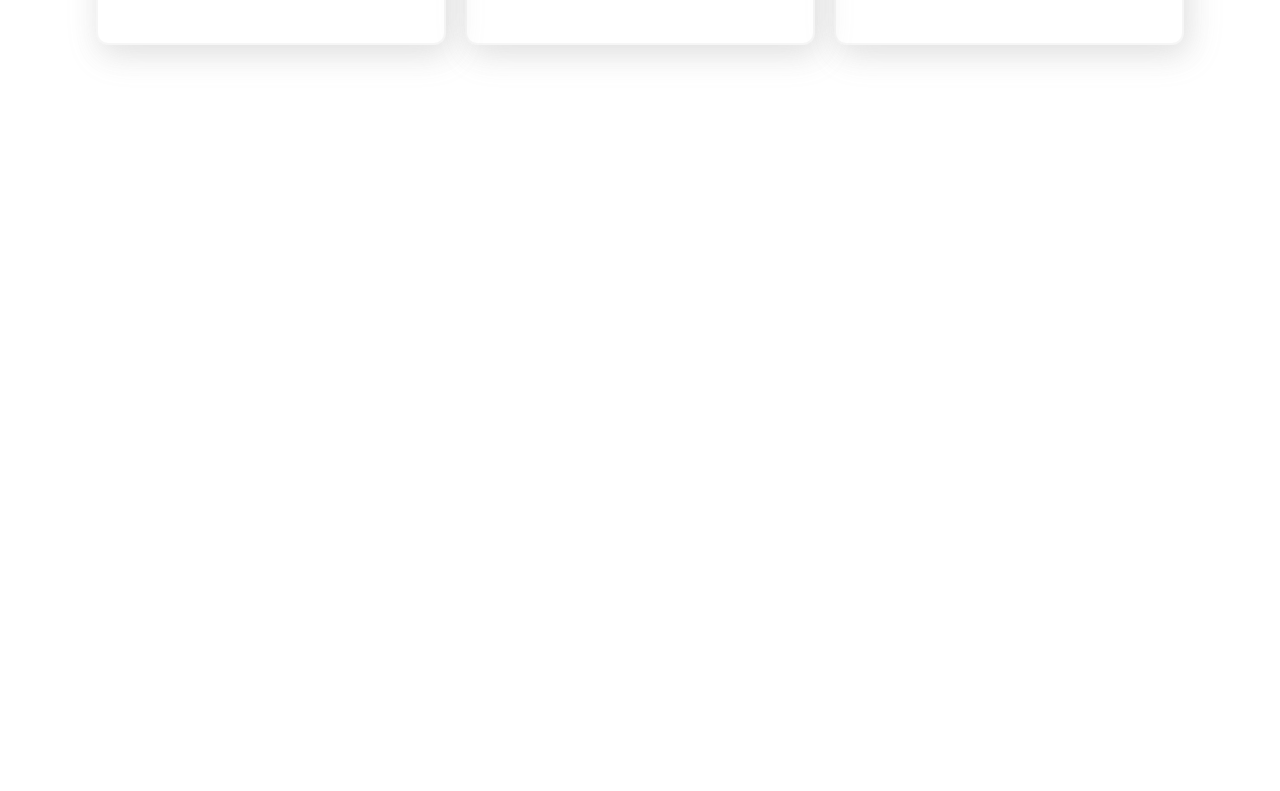
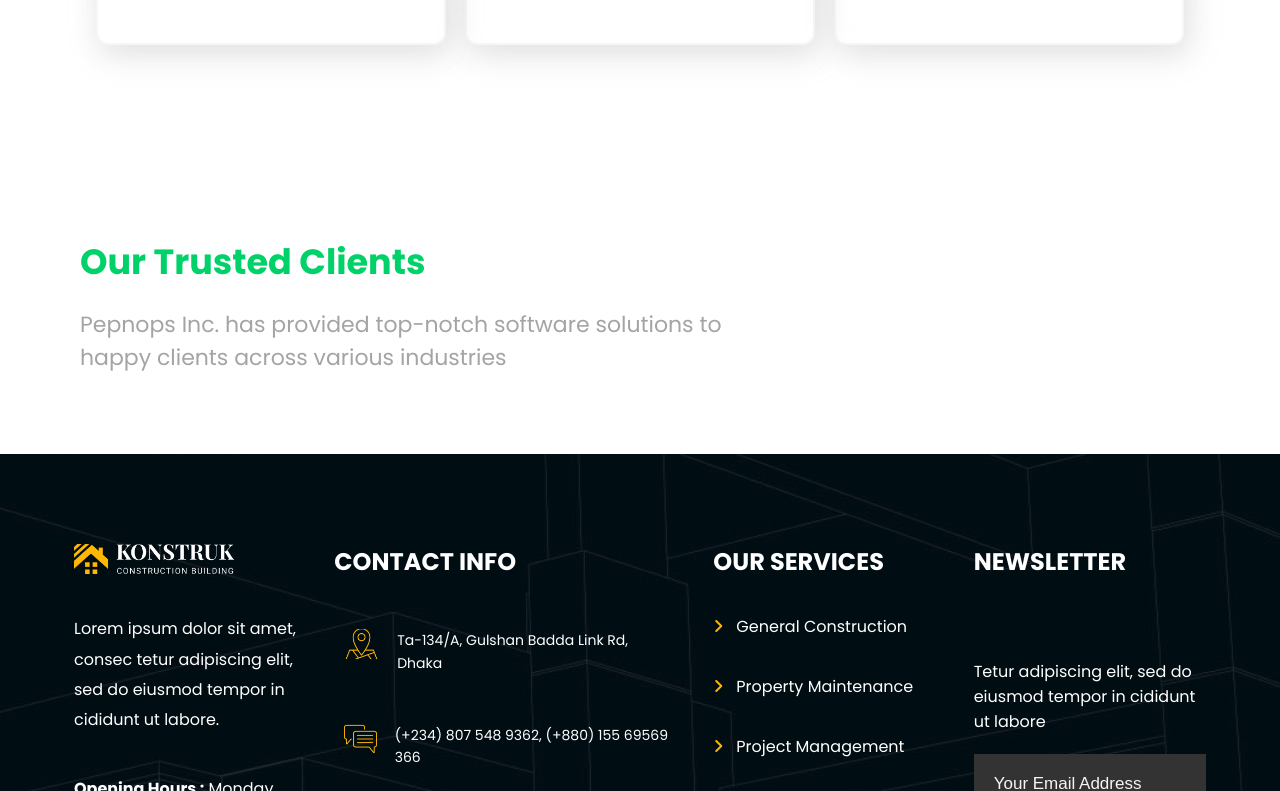
Before and after one commit to TheMoeEntity/pepnops-home, a Next.js app in the folder client/: page / in a window 1280 px wide. Shown: the part 2009-2800 px from the top of the page. Before the commit the page ends 2164 px from the top, so only its background shows below. Built offline with nearby package versions, Linux system fonts and the light colour scheme.

Commit message:
latest changes

```diff
--- a/client/app/page.tsx
+++ b/client/app/page.tsx
@@ -1,7 +1,8 @@
-import About from '@/components/About'
-import Hero from '@/components/Hero'
-import Products from '@/components/Products'
-import styles from './page.module.css'
+import About from "@/components/About";
+import Hero from "@/components/Hero";
+import Products from "@/components/Products";
+import Sponsors from "@/components/Sponsors";
+import styles from "./page.module.css";
 
 export default function Home() {
   return (
@@ -9,6 +10,7 @@ export default function Home() {
       <Hero />
       <About />
       <Products />
+      <Sponsors />
     </main>
-  )
+  );
 }
--- /dev/null
+++ b/client/components/Footer/index.module.css
@@ -0,0 +1,194 @@
+/* /////FOOOTER SECTION ----------------------------- */
+
+.footer {
+  width: 100%;
+  height: auto;
+  background-image: url("/images/footer-bg.jpeg");
+  background-size: cover;
+  background-position: center;
+  padding: 40px 60px;
+  color: white;
+  position: relative;
+}
+.grid {
+  width: 100%;
+  height: 85%;
+  margin-top: 40px;
+  display: flex;
+  flex-flow: row wrap;
+}
+.grid > div {
+  flex: 20%;
+  margin: 10px 14px;
+}
+.grid > div h2 {
+  font-size: 24px;
+}
+.grid > div:nth-child(2) > div {
+  display: flex;
+  margin: 50px 10px;
+  font-size: 14px;
+}
+.grid > div:nth-child(2) {
+  flex-grow: 3;
+}
+.icons {
+  width: 55%;
+  margin-top: 50px;
+  display: flex;
+  justify-content: space-between;
+}
+.grid > div:nth-child(2) > div > div:nth-child(1) {
+  width: 35px;
+  height: 30px;
+  position: relative;
+  margin-right: 18px;
+  overflow: hidden;
+}
+.grid > div:nth-child(2) > div > div:nth-child(2) {
+  line-height: 1.6;
+}
+.grid > div:nth-child(3) > div {
+  margin: 35px 0;
+  cursor: pointer;
+}
+.grid > div:nth-child(3) > div i {
+  margin-right: 13px;
+  color: #ffb703;
+}
+.grid > div:nth-child(1) p {
+  width: 100%;
+  margin-top: 40px;
+  line-height: 1.9;
+  margin-bottom: 40px;
+  color: white;
+}
+.logo {
+  width: 235.8px;
+  height: 44px;
+  width: 160.77px;
+  height: 30px;
+  position: relative;
+}
+.logo img {
+  object-fit: cover;
+}
+.grid > div:last-child form {
+  margin-top: 80px;
+  width: 100%;
+  height: auto;
+  padding-bottom: 30px;
+}
+.grid > div:last-child form input {
+  background-color: #333333;
+  width: 100%;
+  height: 60px;
+  padding: 0 20px;
+  font-size: 17px;
+  margin-top: 20px;
+  color: white;
+  border: none;
+  outline: none;
+}
+.grid > div:last-child form input::placeholder {
+  color: whitesmoke;
+}
+.grid > div:last-child form button {
+  width: 100%;
+  height: 65px;
+  background-color: #ffb703;
+  font-weight: bold;
+  border: none;
+  font-size: 17px;
+  color: black;
+  margin-top: 20px;
+}
+.copyright {
+  width: 100%;
+  height: 67.2px;
+  background: rgba(51, 51, 51, 0.4);
+  display: flex;
+  align-items: center;
+  justify-content: space-between;
+  padding: 0 30px;
+}
+.copyright > div {
+  width: fit-content;
+  height: fit-content;
+}
+.copyright ul li {
+  display: inline-block !important;
+  text-decoration: none;
+  display: flex;
+  flex-flow: row wrap;
+  align-items: center;
+  width: fit-content;
+  margin: 0 10px;
+}
+.copyright > div ul li i {
+  margin: 0 12px;
+  color: #ffb703;
+  font-size: 8px;
+}
+@media screen and (max-width: 400px) {
+  .footer {
+    padding: 40px 15px !important;
+  }
+  .grid > div:nth-child(2) > div > div:nth-child(1) {
+    height: 50px !important;
+    width: 50px !important;
+    transform: scale(0.85);
+  }
+}
+@media screen and (max-width: 560px) {
+  .footer {
+    padding: 40px 30px !important;
+  }
+  .copyright {
+    padding: 20px 40px !important;
+  }
+  .copyright ul li {
+    margin: 5px 10px;
+  }
+}
+@media screen and (max-width: 920px) {
+  .grid {
+    flex-flow: column wrap;
+  }
+  .grid > div {
+    margin: 30px 0;
+  }
+  .grid > div:last-child {
+    margin-bottom: 120px;
+  }
+  .footer {
+    padding: 40px 80px;
+  }
+  .icons {
+    width: fit-content;
+  }
+  .icons i {
+    margin: 0 10px;
+  }
+  .grid > div:nth-child(2) > div > div:nth-child(1) {
+    height: 45px;
+    width: 45px;
+    transform: scale(0.85);
+  }
+  .copyright {
+    position: absolute;
+    bottom: 0;
+    left: 0;
+    flex-flow: row wrap;
+    justify-content: center;
+    height: auto;
+    padding: 20px 0;
+    font-size: 14px;
+    text-align: center;
+  }
+  .copyright > div:nth-child(1) {
+    order: 2;
+    margin-top: 20px;
+    font-weight: bold;
+  }
+}
--- a/client/components/Footer/index.tsx
+++ b/client/components/Footer/index.tsx
@@ -1,7 +1,150 @@
 import React from "react";
+import Image from "next/image";
+import Link from "next/link";
+import styles from "./index.module.css";
+import logo from "../../public/images/logo-white.png";
+import icon1 from "../../public/images/1.png";
+import icon2 from "../../public/images/2.png";
+import icon3 from "../../public/images/3.png";
 
 const Footer = () => {
-  return <div></div>;
+  return (
+    <div className={styles.footer}>
+      <div className={styles.grid}>
+        <div>
+          <div className={styles.logo}>
+            <Image
+              src={logo}
+              objectFit="cover"
+              alt="card-image"
+              layout="fill"
+              quality={100}
+              priority={true}
+              sizes="(max-width: 768px) 100vw, (max-width: 1200px) 50vw, 33vw"
+            />
+          </div>
+          <p>
+            Lorem ipsum dolor sit amet, consec tetur adipiscing elit, sed do
+            eiusmod tempor in cididunt ut labore.
+          </p>
+          <strong>Opening Hours :</strong> Monday Sat: 9am to 6pm
+          <div className={styles.icons}>
+            <i className="fa-brands fa-facebook"></i>
+            <i className="fa-brands fa-twitter"></i>
+            <i className="fa-brands fa-pinterest"></i>
+            <i className="fa-brands fa-instagram"></i>
+          </div>
+        </div>
+        <div>
+          <h2>CONTACT INFO</h2>
+          <div>
+            <div>
+              <Image
+                src={icon1}
+                objectFit="cover"
+                alt="card-image"
+                layout="fill"
+                quality={100}
+                priority={true}
+                sizes="(max-width: 768px) 100vw, (max-width: 1200px) 50vw, 33vw"
+              />
+            </div>
+            <div>Ta-134/A, Gulshan Badda Link Rd, Dhaka</div>
+          </div>
+
+          <div>
+            <div>
+              <Image
+                src={icon2}
+                objectFit="cover"
+                alt="card-image"
+                layout="fill"
+                quality={100}
+                priority={true}
+                sizes="(max-width: 768px) 100vw, (max-width: 1200px) 50vw, 33vw"
+              />
+            </div>
+            <div>(+234) 807 548 9362, (+880) 155 69569 366</div>
+          </div>
+          <div>
+            <div style={{ width: "50px" }}>
+              <Image
+                src={icon3}
+                objectFit="cover"
+                alt="card-image"
+                layout="fill"
+                quality={100}
+                priority={true}
+                sizes="(max-width: 768px) 100vw, (max-width: 1200px) 50vw, 33vw"
+              />
+            </div>
+            <div>mosesnwigberi@gmail.com, moseschukwudinwigberi@gmail.com</div>
+          </div>
+        </div>
+        <div>
+          <h2>OUR SERVICES</h2>
+          <div>
+            <i className="fa fa-angle-right"></i>
+            General Construction
+          </div>
+          <div>
+            <i className="fa fa-angle-right"></i>
+            Property Maintenance
+          </div>
+          <div>
+            <i className="fa fa-angle-right"></i>
+            Project Management
+          </div>
+          <div>
+            <i className="fa fa-angle-right"></i>
+            Virtual Design & Build
+          </div>
+          <div>
+            <i className="fa fa-angle-right"></i>
+            Preconstruction
+          </div>
+          <div>
+            <i className="fa fa-angle-right"></i>
+            Design Build
+          </div>
+        </div>
+        <div>
+          <h2>NEWSLETTER</h2>
+          <form action="">
+            Tetur adipiscing elit, sed do eiusmod tempor in cididunt ut labore
+            <input placeholder="Your Email Address" type="text" />
+            <button type="submit">SUBSCRIBE NOW</button>
+          </form>
+        </div>
+      </div>
+
+      <div className={styles.copyright}>
+        <div>© 2023 Konstruk. Designed By Moses Nwigberi</div>
+        <div>
+          <ul>
+            <li>
+              Home <i className="fas fa-circle"></i>
+            </li>
+            <li>
+              About <i className="fas fa-circle"></i>
+            </li>
+            <li>
+              Services <i className="fas fa-circle"></i>
+            </li>
+            <li>
+              Pages <i className="fas fa-circle"></i>
+            </li>
+            <li>
+              Blog <i className="fas fa-circle"></i>
+            </li>
+            <li>
+              <Link href="/contact">Contact</Link>
+            </li>
+          </ul>
+        </div>
+      </div>
+    </div>
+  );
 };
 
 export default Footer;
--- a/client/components/Hero/index.tsx
+++ b/client/components/Hero/index.tsx
@@ -18,12 +18,13 @@ const Hero = () => {
       <div className={styles.captions}>
         <h1>
           Delivering Innovative & <br /> Customised Technology <br /> Solutions
+          <span style={{ color: "#00D169" }}>.</span>
         </h1>
         <p>
           Staying ahead of {`today's`} fast paced and highly competitive
           technological changes is crucial to success. At pepnops, we specialize
           in delivering cuttting-edge technology solutions that are tailored to
-          meet the unique needs of your business.
+          meet the unique needs of your business
         </p>
       </div>
     </div>
--- /dev/null
+++ b/client/components/Sponsors/index.tsx
@@ -0,0 +1,17 @@
+import styles from "../index.module.css";
+
+const Sponsors = () => {
+  return (
+    <div className={styles.sponsors}>
+      <div className={styles.title}>
+        <h2>Our Trusted Clients</h2>
+        <p>
+          Pepnops Inc. has provided top-notch software solutions to <br /> happy
+          clients across various industries
+        </p>
+      </div>
+    </div>
+  );
+};
+
+export default Sponsors;
--- a/client/components/index.module.css
+++ b/client/components/index.module.css
@@ -5,20 +5,20 @@
   background-image: url("/images/about-bg.jpeg");
   padding-bottom: 100px;
 }
-.title {
+.about .title {
   width: fit-content;
   margin: auto;
   height: auto;
   text-align: center;
 }
-.title h2 {
-    color: #4331FF;
+.about .title h2 {
+  color: #4331ff;
   line-height: 1.4;
   margin-bottom: 20px;
   font-size: 35px;
   font-weight: bolder;
 }
-.title p {
+.about .title p {
   font-size: 16px;
   font-weight: 500;
 }
@@ -37,14 +37,14 @@
   height: 360px;
   position: relative;
   margin: 0 15px;
-    box-shadow: 5px 9px 15px 0 rgba(143, 143, 143, 0.6), 2.5px 9px 10px 0 rgba(143, 143, 143, 0.6);
+  box-shadow: 5px 9px 15px 0 rgba(143, 143, 143, 0.6),
+    2.5px 9px 10px 0 rgba(143, 143, 143, 0.6);
 }
 .grid > div .capt {
   position: absolute;
   z-index: 100;
   color: white;
   right: 5px;
-
 }
 .grid > div:first-child .capt {
   right: 30px;
@@ -52,7 +52,6 @@
   font-weight: 700;
 }
 .grid > div:nth-child(2) .capt {
-
   font-size: 26px;
   font-weight: 700;
   text-align: left;
@@ -65,7 +64,24 @@
   padding: 15px 20px;
 }
 .products {
-    background-color: #E8EAEE;
+  background-color: #e8eaee;
   width: 100%;
   padding: 20px;
 }
+.sponsors {
+  padding: 80px 20px;
+  width: 100%;
+  height: 100%;
+}
+.sponsors .title {
+  margin-left: 60px;
+}
+.sponsors h2 {
+  color: #00d169;
+  font-size: 35px;
+}
+.sponsors .title p {
+  font-size: 22px;
+  color: #a4a4a4;
+  margin-top: 20px;
+}
```
Lines whose indentation alone changed are shown as unchanged.
